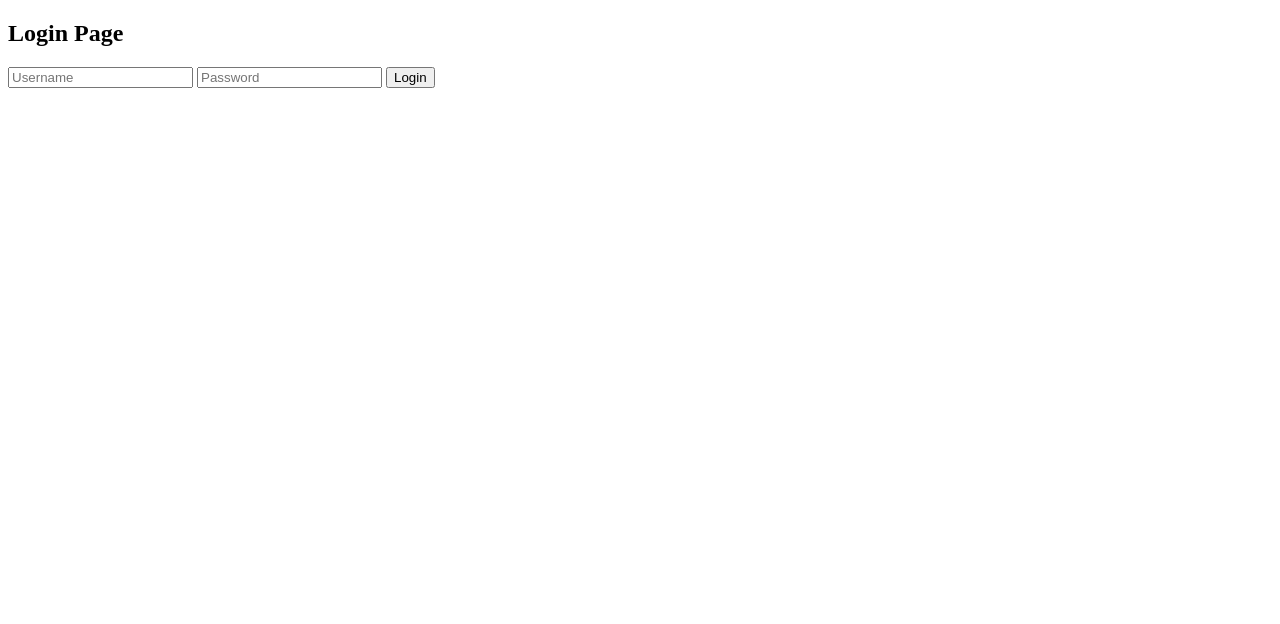
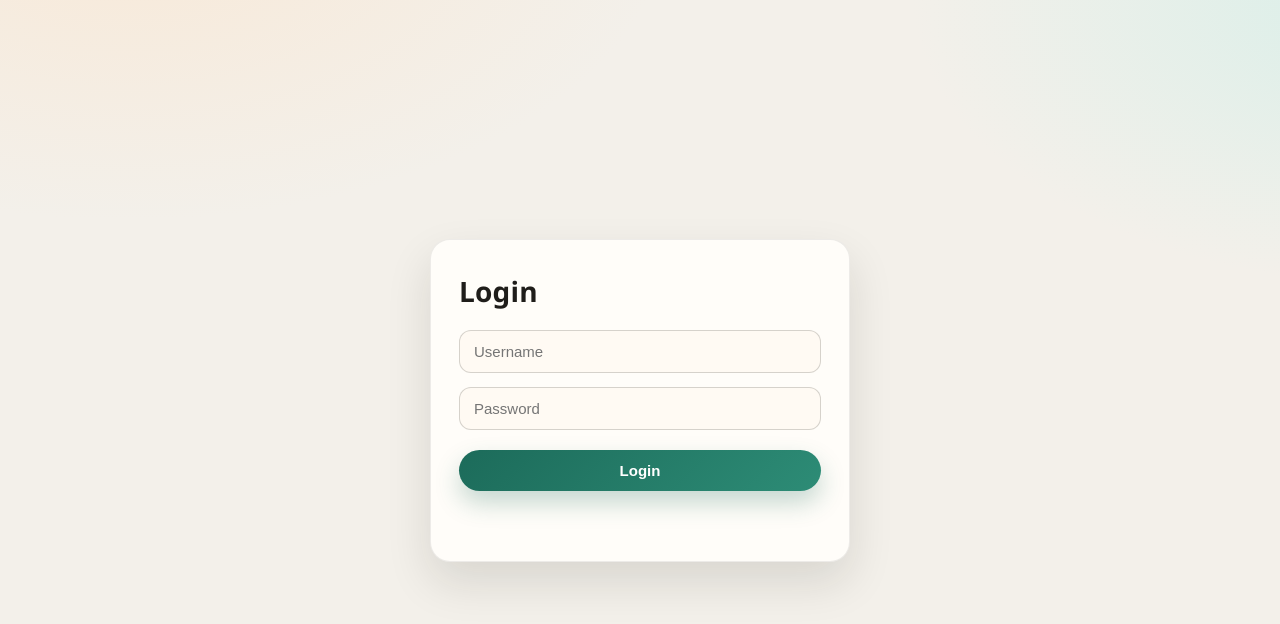
Before and after one commit to niRmana11/cypress-demo, a website: page index.html in a window 1280 px wide. Drawn offline with Linux system fonts and the light colour scheme.

Commit message:
add better UI

```diff
--- a/index.html
+++ b/index.html
@@ -1,30 +1,46 @@
-<!doctype html>
+<!DOCTYPE html>
 <html>
 <head>
-    <title>Login</title>
+<title>Login Page</title>
+<link rel="stylesheet" href="styles.css">
 </head>
 
 <body>
-    <h2>Login Page</h2>
 
-    <input id="username" placeholder="Username" />
-    <input id="password" placeholder="Password" />
+<div class="page">
+	<div class="card">
+		<h2>Login</h2>
 
-    <button id="loginBtn">Login</button>
+		<div class="field">
+			<input id="username" placeholder="Username">
+		</div>
+		<div class="field">
+			<input id="password" type="password" placeholder="Password">
+		</div>
 
-    <p id="message"></p>
+		<button id="loginBtn" class="btn">Login</button>
+
+		<p id="message" class="message" aria-live="polite"></p>
+	</div>
+</div>
 
 <script>
-      document.getElementById("loginBtn").onclick = function () {
-        let user = document.getElementById("username").value;
-        let pass = document.getElementById("password").value;
 
-        if (user === "admin" && pass === "1234") {
-          document.getElementById("message").innerText = "Login Successful";
-        } else {
-          document.getElementById("message").innerText = "Login Failed";
+document.getElementById("loginBtn").onclick = function(){
+
+let user = document.getElementById("username").value
+let pass = document.getElementById("password").value
+
+if(user === "admin" && pass === "1234"){
+document.getElementById("message").innerText = "Login Successful"
 }
-      };
+else{
+document.getElementById("message").innerText = "Login Failed"
+}
+
+}
+
 </script>
+
 </body>
 </html>
--- /dev/null
+++ b/styles.css
@@ -0,0 +1,108 @@
+:root {
+  color-scheme: light;
+  --bg: #f3f0ea;
+  --card: #fffdf9;
+  --ink: #1f1d1a;
+  --muted: #6e655a;
+  --accent: #1c6b5a;
+  --accent-strong: #155246;
+  --ring: rgba(28, 107, 90, 0.35);
+  --shadow: 0 20px 45px rgba(28, 23, 16, 0.12);
+}
+
+* {
+  box-sizing: border-box;
+}
+
+body {
+  margin: 0;
+  min-height: 100vh;
+  font-family: "Sora", "Space Grotesk", "Avenir Next", "Segoe UI", sans-serif;
+  color: var(--ink);
+  background:
+    radial-gradient(900px 500px at 10% -10%, #f8e9d8 0%, transparent 60%),
+    radial-gradient(900px 520px at 110% 0%, #d9efe9 0%, transparent 55%),
+    var(--bg);
+  display: grid;
+  place-items: center;
+}
+
+.page {
+  width: min(92vw, 420px);
+  padding: 36px 0;
+}
+
+.card {
+  background: var(--card);
+  border-radius: 20px;
+  padding: 32px 28px;
+  box-shadow: var(--shadow);
+  border: 1px solid rgba(31, 29, 26, 0.08);
+}
+
+h2 {
+  margin: 0 0 20px;
+  font-size: 28px;
+  letter-spacing: 0.2px;
+}
+
+.field {
+  margin-bottom: 14px;
+}
+
+input {
+  width: 100%;
+  padding: 12px 14px;
+  border-radius: 12px;
+  border: 1px solid rgba(31, 29, 26, 0.18);
+  background: #fffaf3;
+  font-size: 15px;
+  outline: none;
+  transition: border-color 0.2s ease, box-shadow 0.2s ease;
+}
+
+input:focus {
+  border-color: var(--accent);
+  box-shadow: 0 0 0 3px var(--ring);
+}
+
+.btn {
+  width: 100%;
+  padding: 12px 16px;
+  border: none;
+  border-radius: 999px;
+  background: linear-gradient(135deg, var(--accent), #2d8c76);
+  color: #fff;
+  font-weight: 600;
+  font-size: 15px;
+  cursor: pointer;
+  margin-top: 6px;
+  transition: transform 0.15s ease, box-shadow 0.2s ease, background 0.2s ease;
+  box-shadow: 0 12px 24px rgba(28, 107, 90, 0.25);
+}
+
+.btn:hover {
+  transform: translateY(-1px);
+  background: linear-gradient(135deg, var(--accent-strong), #236e5c);
+}
+
+.btn:active {
+  transform: translateY(0);
+}
+
+.message {
+  min-height: 22px;
+  margin: 16px 4px 0;
+  font-size: 14px;
+  color: var(--muted);
+}
+
+@media (max-width: 480px) {
+  .card {
+    padding: 26px 20px;
+  }
+
+  h2 {
+    font-size: 24px;
+  }
+}
```
Lines whose indentation alone changed are shown as unchanged.
